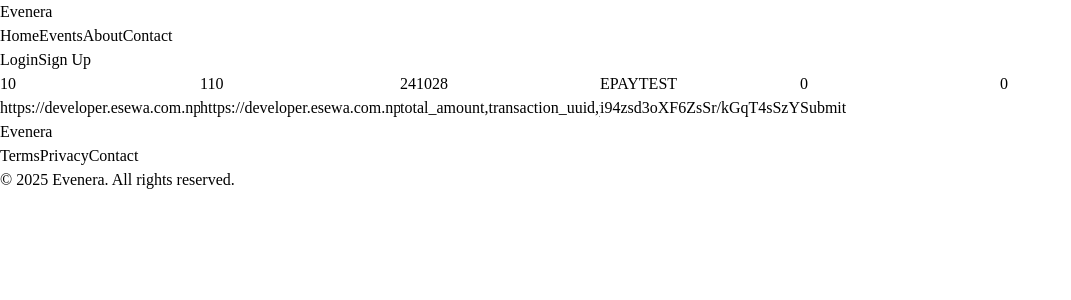
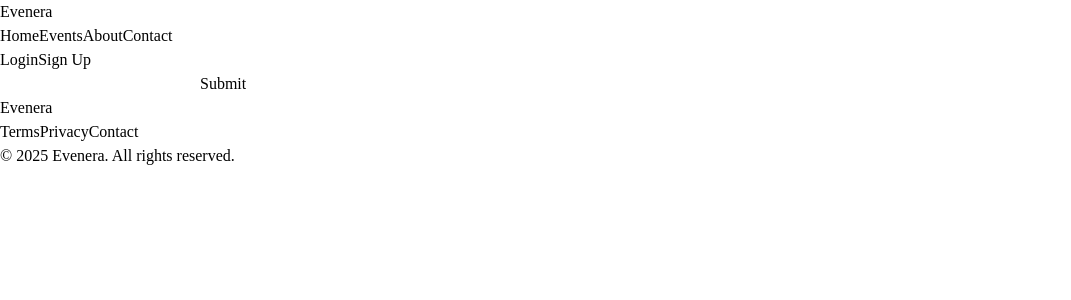
Before and after one commit to Naivesolitary/EMS_FYP, a React (Vite) app in the folder frontend/: page /payment in a window 1280 px wide. Shown: the top 300 px of the page, without its empty margins (0-1071 px from the left). Built offline with nearby package versions, Linux system fonts and the light colour scheme.

Commit message:
Successful payment integration added

```diff
--- a/frontend/package.json
+++ b/frontend/package.json
@@ -11,6 +11,7 @@
   },
   "dependencies": {
     "axios": "^1.8.4",
+    "crypto-js": "^4.2.0",
     "lucide-react": "^0.487.0",
     "moment": "^2.30.1",
     "react": "^19.0.0",
--- a/frontend/src/components/NavMenu.jsx
+++ b/frontend/src/components/NavMenu.jsx
@@ -22,10 +22,10 @@ export default function NavMenu() {
             <NavLink to="/contact" className={navState}>Contact</NavLink>
           </div>
           <div className="flex items-center space-x-4">
-            <button className="text-black font-medium">Login</button>
-            <button className="bg-black text-white px-4 py-2 rounded-md font-medium">
+            <Link to= '/login' className="text-black font-medium cursor-pointer">Login</Link>
+            <Link to="/signup" className="bg-black text-white px-4 py-2 rounded-md font-medium cursor-pointer">
               Sign Up
-            </button>
+            </Link>
             <button className="md:hidden text-black">
               <svg className="w-6 h-6" fill="none" stroke="currentColor" viewBox="0 0 24 24">
                 <path strokeLinecap="round" strokeLinejoin="round" strokeWidth={2} d="M4 6h16M4 12h16M4 18h16" />
--- a/frontend/src/pages/Booking.jsx
+++ b/frontend/src/pages/Booking.jsx
@@ -2,6 +2,7 @@
 
 import { useState, useEffect, useRef } from "react"
 import { FiX, FiLoader, FiMinus, FiPlus, FiCalendar, FiMapPin, FiCreditCard, FiCheckCircle } from "react-icons/fi"
+import Payment from "./Payment";
 
 export default function  Booking({ isOpen, onClose, event, onSubmit }) {
   const {event_id, tickets} = event;
@@ -9,6 +10,7 @@ export default function  Booking({ isOpen, onClose, event, onSubmit }) {
   const [fullName,setFullName] = useState("")
   const [phoneNumber, setPhoneNumber] = useState("")
   const [selectedTickets, setSelectedTickets] = useState({})
+  const [paymentFormData,setPaymentFormData] = useState();
   const [isSubmitting, setIsSubmitting] = useState(false)
   const [errors, setErrors] = useState({})
   const modalRef = useRef(null)
@@ -59,6 +61,18 @@ export default function  Booking({ isOpen, onClose, event, onSubmit }) {
       return `NPR ${price}`; // Fallback if formatting fails
     }
   }
+
+
+  // const makePayment = () => {
+
+  //   setPayment({
+  //     fullName,
+  //     phoneNumber,
+  //     selectedTickets,
+  //     allTickets : tickets,
+  //     totalAmount
+  //   })
+
 
   // Handle escape key to close modal
   useEffect(() => {
@@ -138,13 +152,18 @@ export default function  Booking({ isOpen, onClose, event, onSubmit }) {
 
     setIsSubmitting(true)
     try {
-      await onSubmit({
+      const result = await onSubmit({
         fullName,
         phoneNumber,
         selectedTickets,
         allTickets : tickets,
         totalAmount
       })
+      console.log('Result checking in Booking: ', result)
+      if (result?.success){
+        setPaymentFormData(result.paymentData)
+
+      }
     } catch (error) {
       console.error("Error submitting booking:", error)
     } finally {
@@ -153,6 +172,9 @@ export default function  Booking({ isOpen, onClose, event, onSubmit }) {
   }
 
   if (!isOpen) return null
+
+
+
 
   return (
     <div className="fixed inset-0 z-50 flex items-center justify-center bg-black bg-opacity-50 p-4">
@@ -381,6 +403,9 @@ export default function  Booking({ isOpen, onClose, event, onSubmit }) {
             Cancel
           </button>
         </div>
+        {console.log('Payment  data  from: ',paymentFormData)}
+
+        {paymentFormData && <Payment paymentData={paymentFormData} />}
       </div>
     </div>
   )
--- a/frontend/src/pages/Events.jsx
+++ b/frontend/src/pages/Events.jsx
@@ -137,9 +137,16 @@ return () => {
         total_amount: totalAmount,
       });
 
+      const {paymentData} = response.data.data
+      console.log("Response data check in Event.jsx: " ,response.data.data)
       if (response.data.success) {
-        alert('Booking confirmed!');
-        // onClose(); // Close the modal after successful booking
+        return {
+          success :true,
+          paymentData
+          // booking_id : response.data.bookingId
+        }
+    //     alert('Booking confirmed!');
+    //     // onClose(); // Close the modal after successful booking
       } else {
         alert('Booking failed. Please try again.');
     }
--- a/frontend/src/pages/Payment.jsx
+++ b/frontend/src/pages/Payment.jsx
@@ -1,23 +1,44 @@
-import React from 'react'
+import React, { useEffect, useState } from 'react'
 
-export default function Payment() {
+
+export default function Payment({paymentData}) {
+  console.log("This is teh paymentData from Payment Component: ", paymentData)
+  useEffect(() => {
+    const form = document.getElementById("esewaPaymentForm")
+    if (form && paymentData) {
+      // Populate form fields
+      Object.entries(paymentData).forEach(([key, value]) => {
+        if (form.elements[key]) {
+          form.elements[key].value = value
+        }
+      })
+      form.submit()
+    }
+  }, [paymentData])
+
+
+
+
+
+
   return (
-    <div>
+    <>
 
-<form action="https://rc-epay.esewa.com.np/api/epay/main/v2/form" method="POST">
- <input type="hidden" id="amount" name="amount" value="100" required/>
- <input type="text" id="tax_amount" name="tax_amount" value ="10" required/>
- <input type="text" id="total_amount" name="total_amount" value="110" required/>
- <input type="text" id="transaction_uuid" name="transaction_uuid" value="241028" required/>
- <input type="text" id="product_code" name="product_code" value ="EPAYTEST" required/>
- <input type="text" id="product_service_charge" name="product_service_charge" value="0" required/>
- <input type="text" id="product_delivery_charge" name="product_delivery_charge" value="0" required/>
- <input type="text" id="success_url" name="success_url" value="https://developer.esewa.com.np/success" required/>
- <input type="text" id="failure_url" name="failure_url" value="https://developer.esewa.com.np/failure" required/>
- <input type="text" id="signed_field_names" name="signed_field_names" value="total_amount,transaction_uuid,product_code" required/>
- <input type="text" id="signature" name="signature" value="i94zsd3oXF6ZsSr/kGqT4sSzYQzjj1W/waxjWyRwaME=" required/>
+<form id='esewaPaymentForm' action="https://rc-epay.esewa.com.np/api/epay/main/v2/form" method="POST" className='hidden'>
+ <input type="text" id="amount"   name="amount" />
+ <input type="hidden" id="tax_amount" name="tax_amount" />
+ <input type="hidden" id="total_amount" name="total_amount"/>
+ <input type="hidden" id="transaction_uuid" name="transaction_uuid"/>
+ <input type="hidden" id="product_code" name="product_code" />
+ <input type="hidden" id="product_service_charge" name="product_service_charge" />
+ <input type="hidden" id="product_delivery_charge" name="product_delivery_charge" />
+ <input type="hidden" id="success_url" name="success_url" value="https://developer.esewa.com.np/success"/>
+ <input type="hidden" id="failure_url" name="failure_url" value="https://developer.esewa.com.np/failure" />
+ <input type="hidden" id="signed_field_names" name="signed_field_names" />
+ <input type="hidden" id="signature" name="signature"/>
  <input value="Submit" type="submit"/>
  </form>
-</div>
+
+</>
   )
 }
--- /dev/null
+++ b/frontend/src/pages/PaymentFailed.jsx
@@ -0,0 +1,9 @@
+import React from 'react'
+
+export default function PaymentFailed() {
+  return (
+    <div>
+      Oops! Payment Failed !!
+    </div>
+  )
+}
--- /dev/null
+++ b/frontend/src/pages/PaymentSuccess.jsx
@@ -0,0 +1,22 @@
+import React from 'react'
+import { FaRegCheckCircle as Check } from "react-icons/fa";
+import { useNavigate } from 'react-router-dom';
+export default function PaymentSuccess() {
+  // const navigate = useNavigate()
+  // useEffect(() => {
+  //   const timer = setTimeout(() => {
+  //     requestAnimationFrame(() => navigate('/'));
+
+  //   },8000)
+
+  //   return () => clearTimeout(timer); //cleanup
+
+  // },[navigate])
+  return (
+    <div className=' flex flex-col items-center gap-7 text-4xl mt-24 font-bold text-emerald-400 text-center  '>
+      <Check size={100}/>
+      <div>Payment Successful</div>
+      <p className='text-blue-400'>Redirecting you to the home page...</p>
+    </div>
+  )
+}
--- a/frontend/src/pages/Signup.jsx
+++ b/frontend/src/pages/Signup.jsx
@@ -1,8 +1,11 @@
 "use client"
 
-import { useState } from "react"
+import { useEffect, useState } from "react"
 import { FiEye, FiEyeOff, FiUser, FiMail, FiLock, FiPhone, FiUserCheck } from "react-icons/fi"
 import { Link } from "react-router-dom"
+import axios from "axios"
+const BASE_URL = import.meta.env.VITE_BACKEND_URL
+
 
 const Signup = ({ onSwitchToLogin }) => {
   const [showPassword, setShowPassword] = useState(false)
@@ -14,6 +17,8 @@ const Signup = ({ onSwitchToLogin }) => {
     phone: "",
     role: "attendee",
   })
+
+  console.log(signupForm)
 
   const validateEmail = (email) => {
     const re = /^[^\s@]+@[^\s@]+\.[^\s@]+$/
@@ -43,6 +48,8 @@ const Signup = ({ onSwitchToLogin }) => {
       // Add your signup logic here
     }
   }
+
+   const signUpRes = axios.post(`${BASE_URL}/api/auth/signup`,signupForm)
 
   return (
     <div className="flex min-h-screen items-center justify-center bg-gray-50 px-4 py-12 sm:px-6 lg:px-8">
```
Also changed, not shown: frontend/src/main.jsx (+12 -0 lines), 2 other files (tests, documents, lock files or other folders).
